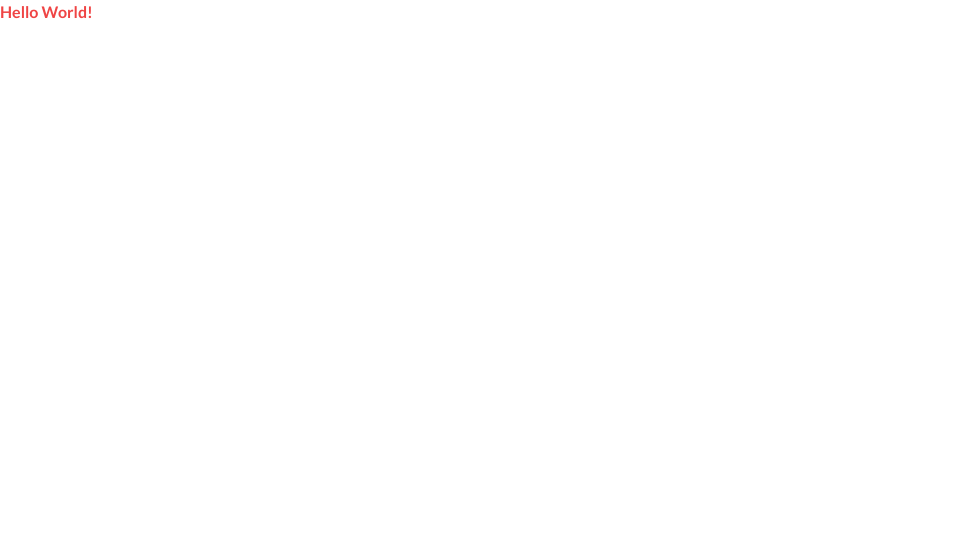
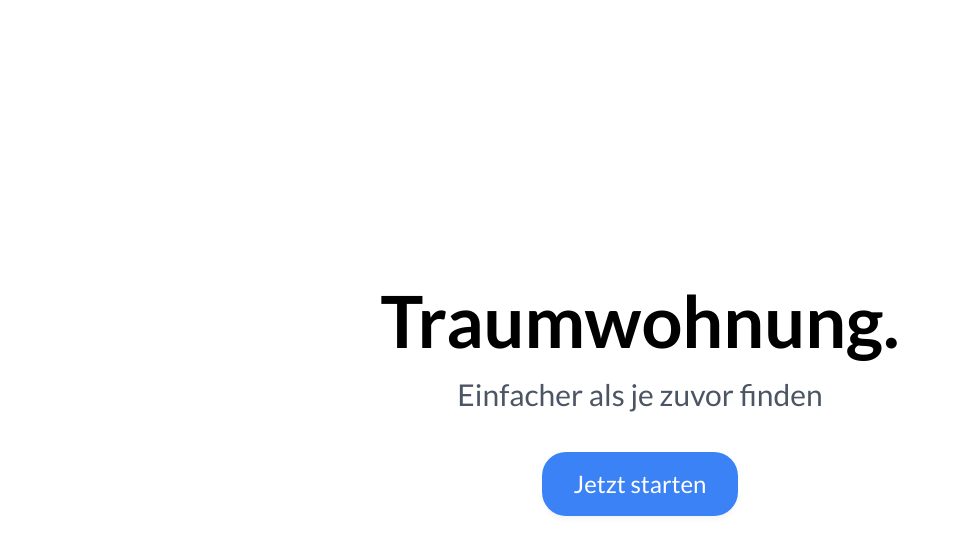
Before and after one commit to sashase/tenants-signup, a React (Vite) app: page / in a window 1280 px wide. Shown: the top 554 px of the page, without its empty margins (0-959 px from the left). Built offline with nearby package versions, Linux system fonts and the light colour scheme.

Commit message:
feat: create root page

```diff
--- a/index.html
+++ b/index.html
@@ -1,5 +1,5 @@
 <!DOCTYPE html>
-<html lang="en">
+<html lang="en" class="h-full">
   <head>
     <meta charset="UTF-8" />
     <link rel="icon" type="image/svg+xml" href="/favicon.ico" />
@@ -12,8 +12,8 @@
     <meta name="viewport" content="width=device-width, initial-scale=1.0" />
     <title>Tenants Signup</title>
   </head>
-  <body>
-    <div id="root"></div>
+  <body class="h-full font-lato">
+    <div id="root" class="h-full"></div>
     <script type="module" src="/src/main.tsx"></script>
   </body>
 </html>
--- a/src/App.tsx
+++ b/src/App.tsx
@@ -7,7 +7,7 @@
     <>
       <Routes>
         <Route path="/" element={<Root />} />
-        <Route path="form" element={<Form />} />
+        <Route path="/form" element={<Form />} />
       </Routes>
     </>
   )
--- a/src/components/Root.tsx
+++ b/src/components/Root.tsx
@@ -1,7 +1,22 @@
+import { Link, } from "react-router-dom"
+
 export default function Root() {
   return (
-    <>
-      <p className="text-red-500 font-lato font-bold">Hello World!</p>
-    </>
+    <main className="w-11/12 md:w-4/5 h-full mx-auto flex flex-col items-center justify-center gap-5 md:gap-10">
+      <div className="flex flex-col items-center gap-2 md:gap-5">
+        <h3 className="text-4xl md:text-7xl text-black font-bold">
+          Traumwohnung.
+        </h3>
+        <p className="text-xl md:text-3xl text-gray-600">
+          Einfacher als je zuvor finden
+        </p>
+      </div>
+      <Link
+        to="/form"
+        className="bg-blue-500 text-lg md:text-2xl text-white py-3 md:py-4 px-6 md:px-8 rounded-3xl shadow-md shadow-gray-100"
+      >
+        Jetzt starten
+      </Link>
+    </main>
   )
 }
```
